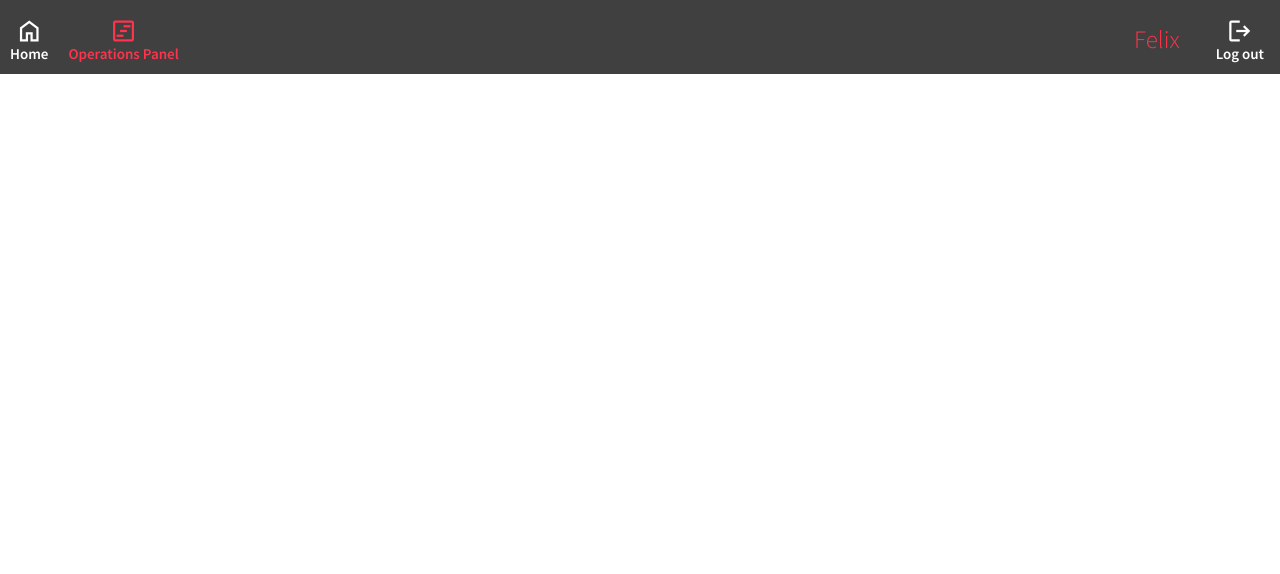
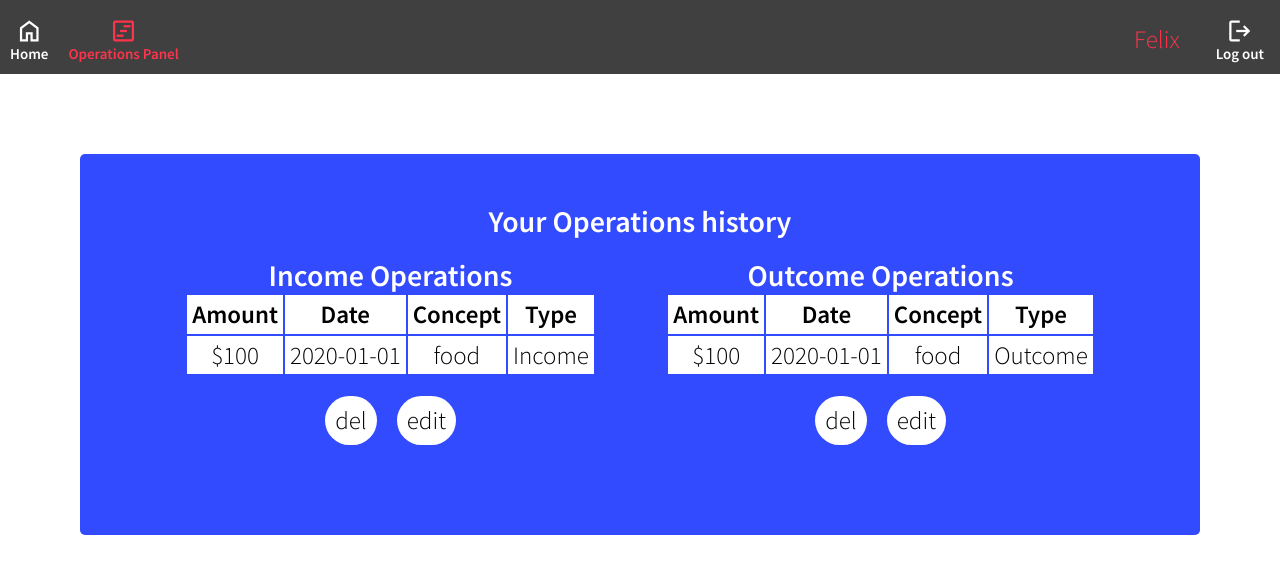
Before and after one commit to Felix-Fiore/personal-budget-front, a React (Vite) app: page /operations in a window 1280 px wide. Shown: the top 574 px of the page. Built offline with nearby package versions, Linux system fonts and the light colour scheme.

Commit message:
OperationPanel rework

```diff
--- /dev/null
+++ b/src/components/layout/PanelBot.jsx
@@ -0,0 +1,98 @@
+import styles from './panelBot.module.scss';
+
+export const PanelBot = () => {
+    return (
+        <div className={styles.panelBotContainer}>
+            <div className={styles.panelBotTitle}>
+                <h3>Your Operations history</h3>
+            </div>
+            <div className={styles.listsContainer}>
+                <div className={styles.operationsListContainer}>
+                    <div className={styles.operationsListTitle}>
+                        <h3>Income Operations</h3>
+                        <div className={styles.operationsList}>
+                            <div className={styles.listContainer}>
+                                <div>
+                                    <div className={styles.operationsContainer}>
+                                        <table
+                                            className={styles.operationsTable}
+                                        >
+                                            <thead>
+                                                <tr>
+                                                    <th>Amount</th>
+                                                    <th>Date</th>
+                                                    <th>Concept</th>
+                                                    <th>Type</th>
+                                                </tr>
+                                                <tr>
+                                                    <td>$100</td>
+                                                    <td>2020-01-01</td>
+                                                    <td>food</td>
+                                                    <td>Income</td>
+                                                </tr>
+                                            </thead>
+                                        </table>
+                                        <div className={styles.optionsButtons}>
+                                            <button
+                                                className={styles.deleteButton}
+                                            >
+                                                del
+                                            </button>
+                                            <button
+                                                className={styles.editButton}
+                                            >
+                                                edit
+                                            </button>
+                                        </div>
+                                    </div>
+                                </div>
+                            </div>
+                        </div>
+                    </div>
+                    <div className={styles.operationsListTitle}>
+                        <h3>Outcome Operations</h3>
+
+                        <div className={styles.operationsList}>
+                            <div className={styles.listContainer}>
+                                <div>
+                                    <div className={styles.operationsContainer}>
+                                        <table
+                                            className={styles.operationsTable}
+                                        >
+                                            <thead>
+                                                <tr>
+                                                    <th>Amount</th>
+                                                    <th>Date</th>
+                                                    <th>Concept</th>
+                                                    <th>Type</th>
+                                                </tr>
+                                                <tr>
+                                                    <td>$100</td>
+                                                    <td>2020-01-01</td>
+                                                    <td>food</td>
+                                                    <td>Outcome</td>
+                                                </tr>
+                                            </thead>
+                                        </table>
+                                        <div className={styles.optionsButtons}>
+                                            <button
+                                                className={styles.deleteButton}
+                                            >
+                                                del
+                                            </button>
+                                            <button
+                                                className={styles.editButton}
+                                            >
+                                                edit
+                                            </button>
+                                        </div>
+                                    </div>
+                                </div>
+                            </div>
+                        </div>
+                    </div>
+                </div>
+            </div>
+        </div>
+    );
+};
--- /dev/null
+++ b/src/components/layout/panelBot.module.scss
@@ -0,0 +1,80 @@
+@use '../../scss/variables' as *;
+
+.panelBotContainer {
+    text-align: center;
+    padding: 5rem;
+    margin: 8rem;
+    background-color: $blue;
+    color: $white;
+    width: auto;
+    border-radius: 5px;
+}
+
+.listsContainer {
+    display: flex;
+    flex-direction: row;
+    justify-content: space-around;
+    align-items: center;
+    width: 100%;
+}
+
+.operationsListContainer {
+    display: flex;
+    flex-direction: row;
+    justify-content: space-around;
+    align-items: center;
+    width: 100%;
+    padding: 2rem;
+}
+
+.operationsTable {
+    font-size: 2.5rem;
+    width: 100%;
+
+    th {
+        background-color: $white;
+        color: $black;
+        padding: 0.5rem;
+    }
+
+    td {
+        background-color: $white;
+        color: $black;
+        padding: 0.5rem;
+        text-align: center;
+    }
+}
+
+.operationsContainer {
+    display: flex;
+    flex-direction: column;
+    align-items: center;
+}
+
+.optionsButtons {
+    display: flex;
+    flex-direction: row;
+    padding: 1rem;
+    justify-content: space-between;
+
+    button {
+        background-color: $white;
+        color: $black;
+        padding: 1rem;
+        margin: 1rem;
+        border: none;
+        font-size: 2.5rem;
+        cursor: pointer;
+        transition: all 0.25s ease-in-out;
+        border-radius: 30px;
+    }
+    .editButton:hover {
+        background-color: $cian;
+        color: $white;
+    }
+
+    .deleteButton:hover {
+        background-color: $red;
+        color: $white;
+    }
+}
--- a/src/screens/OperationsScreen.jsx
+++ b/src/screens/OperationsScreen.jsx
@@ -1,9 +1,12 @@
 import { NavBar } from '../components/layout/NavBar';
+import { PanelBot } from '../components/layout/PanelBot';
+import { PanelTop } from '../components/layout/PanelTop';
 
 export const OperationsScreen = () => {
     return (
         <>
             <NavBar />
+            <PanelBot />
         </>
     );
 };
```
